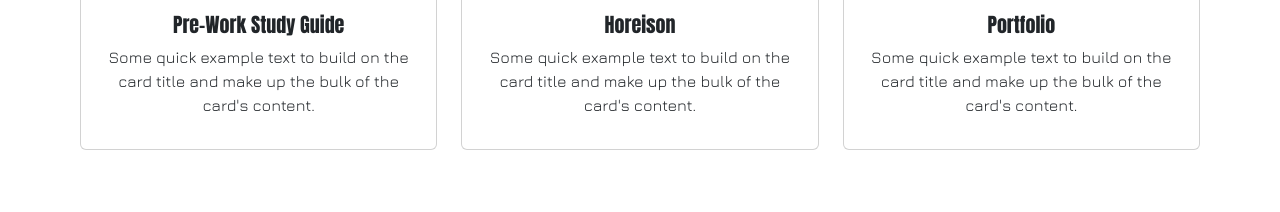
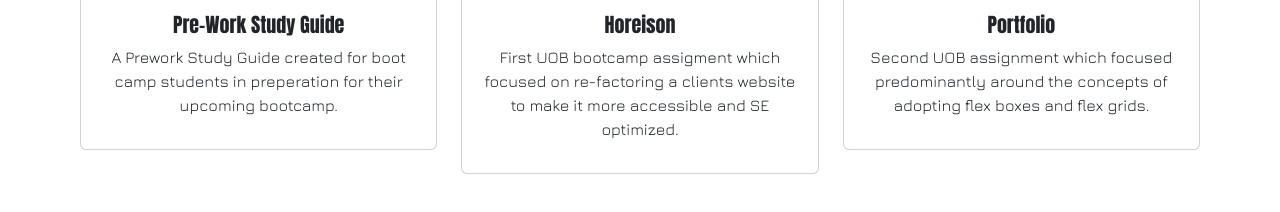
Before and after one commit to emkhan89/bootstrap-portfolio-mohsin, a plain HTML site: page index.html in a window 1280 px wide. Shown: the part 1087-1299 px from the top of the page. Drawn offline with nearby package versions, Linux system fonts and the light colour scheme.

Commit message:
added a brief description for each of the work cards

```diff
--- a/index.html
+++ b/index.html
@@ -56,8 +56,7 @@
           <img src="./images/prework-guide-screen.png" class="card-img-top" alt="TO DO " id="prework">
           <div class="card-body">
             <h5 class="card-title">Pre-Work Study Guide</h5>
-            <p class="card-text">Some quick example text to build on the card title and make up the bulk of the card's
-              content.</p>
+            <p class="card-text">A Prework Study Guide created for boot camp students in preperation for their upcoming bootcamp. </p>
             <a href="#" class=""></a>
           </div>
         </div>
@@ -70,8 +69,7 @@
           <img src="./images/horiseon-screen.png" class="card-img-top" alt="TO DO">
           <div class="card-body">
             <h5 class="card-title">Horeison</h5>
-            <p class="card-text">Some quick example text to build on the card title and make up the bulk of the card's
-              content.</p>
+            <p class="card-text">First UOB bootcamp assigment which focused on re-factoring a clients website to make it more accessible and SE optimized.</p>
             <a href="#" class=""></a>
           </div>
         </div>
@@ -84,8 +82,7 @@
           <img src="./images/portfolio-screen.png" class="card-img-top" alt="TO DO">
           <div class="card-body">
             <h5 class="card-title">Portfolio</h5>
-            <p class="card-text">Some quick example text to build on the card title and make up the bulk of the card's
-              content.</p>
+            <p class="card-text">Second UOB assignment which focused predominantly around the concepts of adopting flex boxes and flex grids.  </p>
             <a href="#" class=" "></a>
           </div>
         </div>
```
